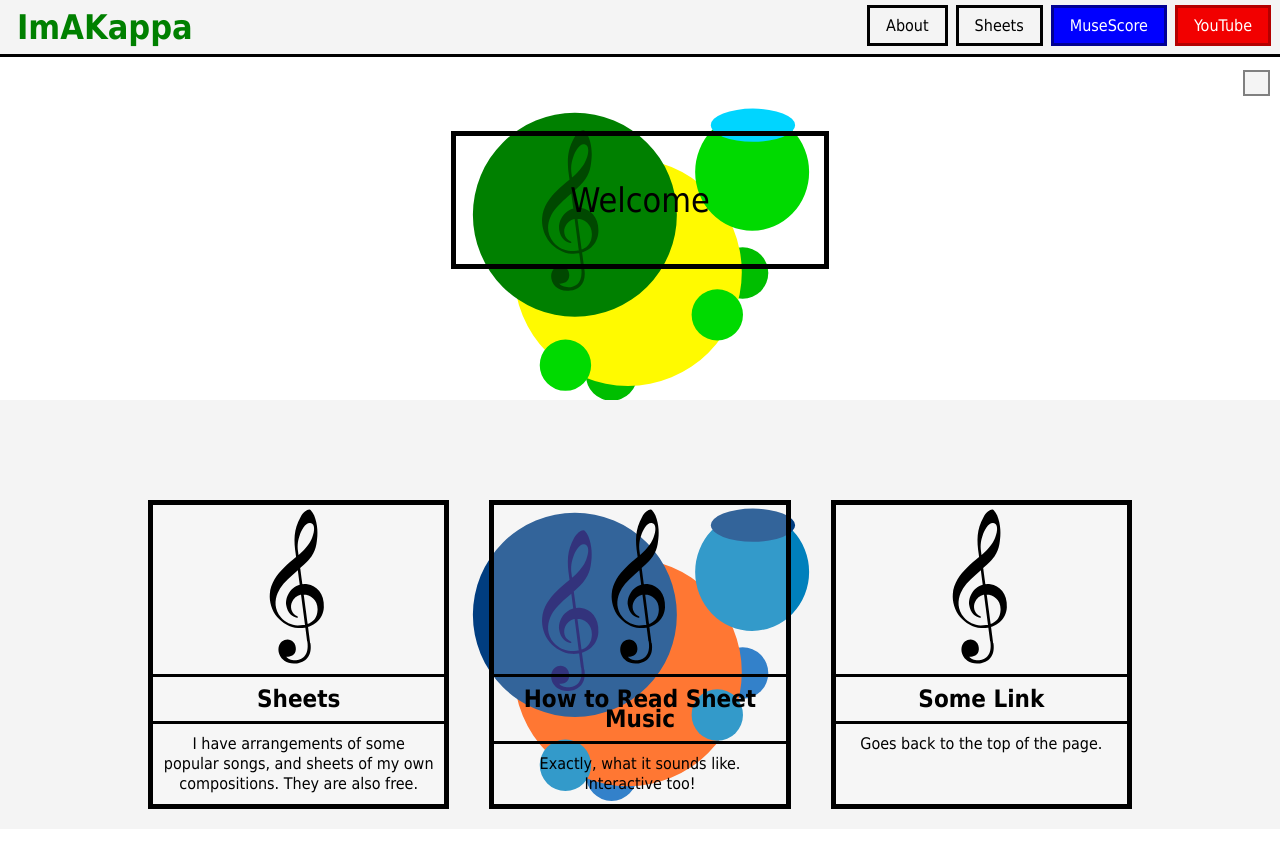
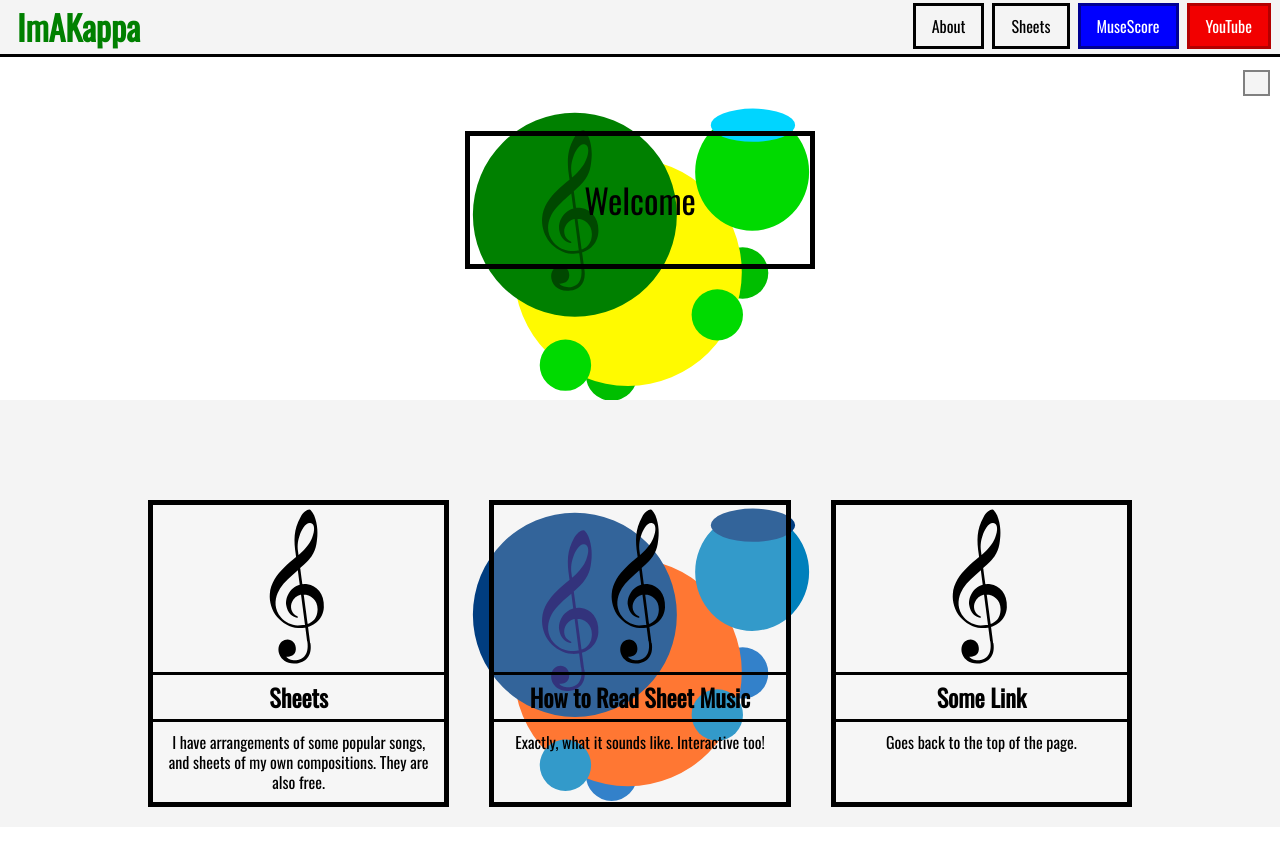
Before and after one commit to ImAKappa/imakappaJekyllOld, a Jekyll site: the page built from index.html, in a window 1280 px wide and 900 px high. Shown: the top 848 px of the window. Built offline with Jekyll 4.4.1, drawn with Linux system fonts in a browser that asks for light colours.

Commit message:
Added Oswald font link

```diff
--- a/_layouts/yaboi.html
+++ b/_layouts/yaboi.html
@@ -5,6 +5,7 @@
     <meta name="viewport" content="width=device-width, initial-scale=1.0">
     <title>{{ page.title }}</title>
     <link rel="stylesheet" href="../assets/css/styles.css">
+    <link href="https://fonts.googleapis.com/css2?family=Oswald&display=swap" rel="stylesheet">
     <script src="../assets/scripts/appearance.js" defer></script>
   </head>
   <body>
```
